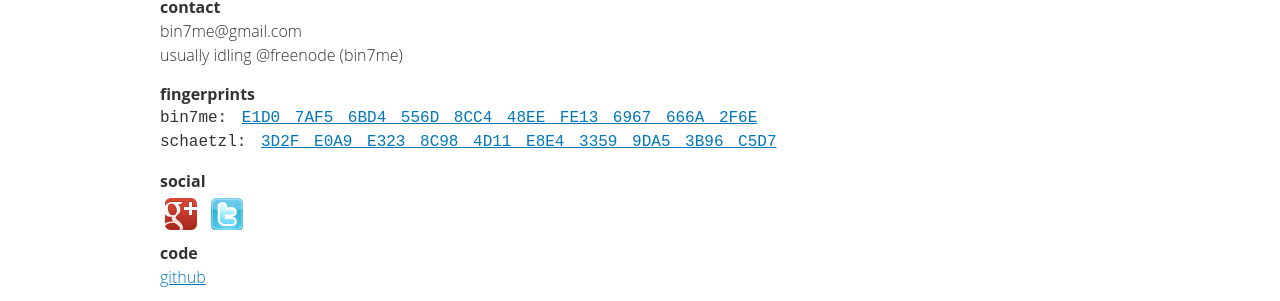
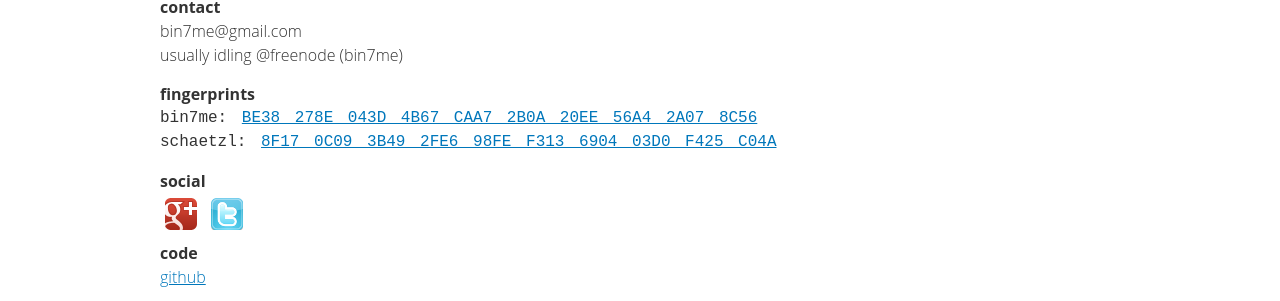
Before and after one commit to Bin7me/bin7me.github.io, a Jekyll site: the page built from about.html, in a window 1280 px wide. Shown: the part 708-1009 px from the top of the page. Built offline with Jekyll 4.4.1, drawn with Linux system fonts in a browser that asks for light colours; Markdown is read by kramdown in place of the engine named in the settings.

Commit message:
replaced pgp keys

```diff
--- a/about.html
+++ b/about.html
@@ -25,8 +25,8 @@ title: about
 
   <div class="about-item">
 	<div class="about-desc">fingerprints</div>
-	<div class="about-code">bin7me: <a href="{{ site.baseurl }}assets/files/bin7me.key">E1D0 7AF5 6BD4 556D 8CC4 48EE FE13 6967 666A 2F6E</a></div>
-	<div class="about-code">schaetzl: <a href="{{ site.baseurl }}assets/files/schaetzl.key">3D2F E0A9 E323 8C98 4D11 E8E4 3359 9DA5 3B96 C5D7</a></div>
+	<div class="about-code">bin7me: <a href="{{ site.baseurl }}assets/files/bin7me.key">BE38 278E 043D 4B67 CAA7  2B0A 20EE 56A4 2A07 8C56</a></div>
+	<div class="about-code">schaetzl: <a href="{{ site.baseurl }}assets/files/schaetzl.key">8F17 0C09 3B49 2FE6 98FE  F313 6904 03D0 F425 C04A</a></div>
   </div>
   <div class="about-item">
 	<div class="about-desc">social</div>
```
Also changed, not shown: 2 other files.
